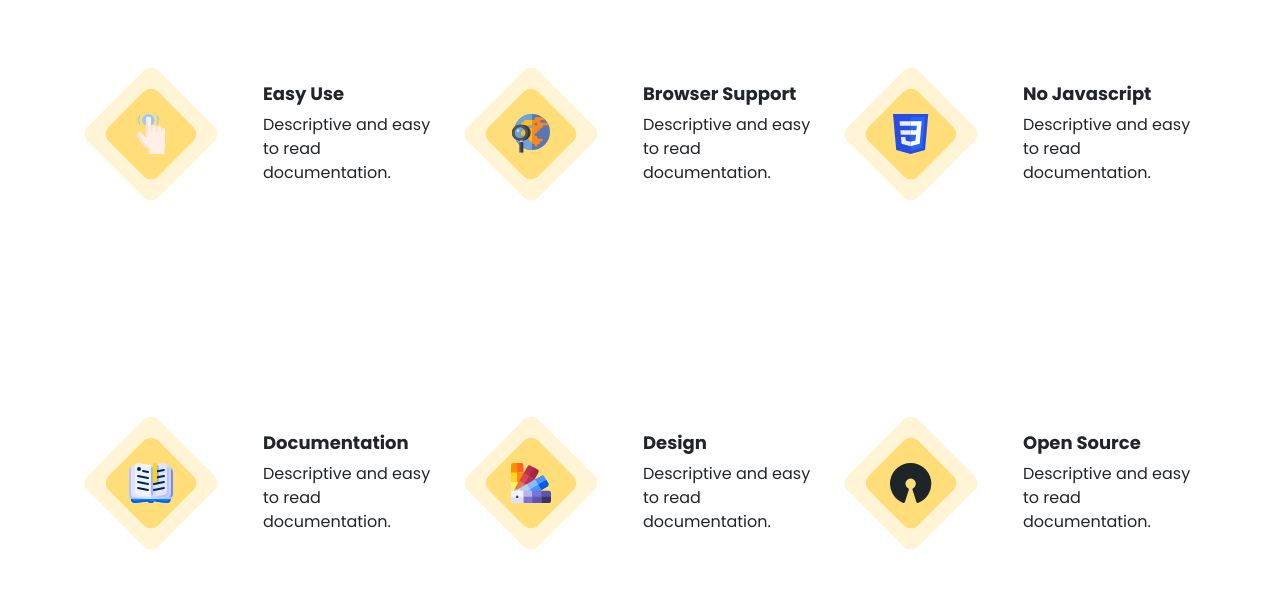
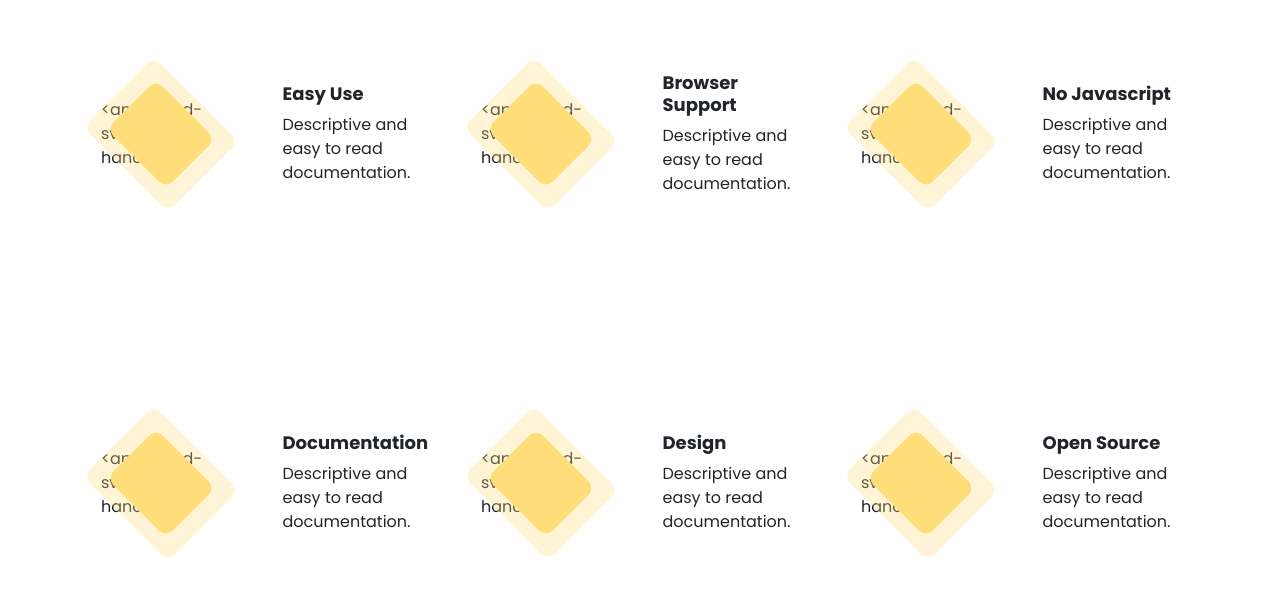
Before and after one commit to bolt-loading/bolt-loading-website, an Angular app: page / in a window 1280 px wide. Shown: the part 1132-1728 px from the top of the page. Built offline with nearby package versions, Linux system fonts and the light colour scheme.

Commit message:
Code review development.

```diff
--- a/src/app/app.module.ts
+++ b/src/app/app.module.ts
@@ -39,6 +39,7 @@ import { OperaSvgComponent } from './opera-svg/opera-svg.component';
 import { SafariSvgComponent } from './safari-svg/safari-svg.component';
 import { ChromeSvgComponent } from './chrome-svg/chrome-svg.component';
 import { MailSvgComponent } from './mail-svg/mail-svg.component';
+import { CardItemComponent } from './card-item/card-item.component';
 
 @NgModule({
   declarations: [
@@ -77,7 +78,8 @@ import { MailSvgComponent } from './mail-svg/mail-svg.component';
     OperaSvgComponent,
     SafariSvgComponent,
     ChromeSvgComponent,
-    MailSvgComponent
+    MailSvgComponent,
+    CardItemComponent
   ],
   imports: [
     BrowserModule,
--- /dev/null
+++ b/src/app/card-item/card-item.component.ts
@@ -0,0 +1,28 @@
+import { Component, OnInit, Input } from '@angular/core';
+
+@Component({
+  selector: 'app-card-item',
+  template: `
+    <div class="service-item">
+      <figure>
+        {{card.icon}}
+      </figure>
+      <article>
+        <h4>{{card.title}}</h4>
+        <p>{{card.detail}}</p>
+      </article>
+    </div>
+  `,
+  styles: [
+  ]
+})
+export class CardItemComponent implements OnInit {
+
+  @Input() card;
+
+  constructor() { }
+
+  ngOnInit(): void {
+  }
+
+}
--- a/src/app/services-section/services-section.component.ts
+++ b/src/app/services-section/services-section.component.ts
@@ -6,71 +6,8 @@ import { Component, OnInit } from '@angular/core';
     <section class="services-section">
       <div class="container">
         <div class="row">
-          <div class="col-md-4">
-            <div class="service-item">
-              <figure>
-                <app-hand-svg></app-hand-svg>
-              </figure>
-              <article>
-                <h4>Easy Use</h4>
-                <p>Descriptive and easy to read documentation.</p>
-              </article>
-            </div>
-          </div>
-          <div class="col-md-4">
-            <div class="service-item">
-              <figure>
-                <app-world-svg></app-world-svg>
-              </figure>
-              <article>
-                <h4>Browser Support</h4>
-                <p>Descriptive and easy to read documentation.</p>
-              </article>
-            </div>
-          </div>
-          <div class="col-md-4">
-            <div class="service-item">
-              <figure>
-                <app-css-svg></app-css-svg>
-              </figure>
-              <article>
-                <h4>No Javascript</h4>
-                <p>Descriptive and easy to read documentation.</p>
-              </article>
-            </div>
-          </div>
-          <div class="col-md-4">
-            <div class="service-item">
-              <figure>
-                <app-book-svg></app-book-svg>
-              </figure>
-              <article>
-                <h4>Documentation</h4>
-                <p>Descriptive and easy to read documentation.</p>
-              </article>
-            </div>
-          </div>
-          <div class="col-md-4">
-            <div class="service-item">
-              <figure>
-                <app-colors-svg></app-colors-svg>
-              </figure>
-              <article>
-                <h4>Design</h4>
-                <p>Descriptive and easy to read documentation.</p>
-              </article>
-            </div>
-          </div>
-          <div class="col-md-4">
-            <div class="service-item">
-              <figure>
-                <app-open-source-svg></app-open-source-svg>
-              </figure>
-              <article>
-                <h4>Open Source</h4>
-                <p>Descriptive and easy to read documentation.</p>
-              </article>
-            </div>
+          <div class="col-md-4" *ngFor="let cardItem of cards">
+            <app-card-item [card]="cardItem"></app-card-item>
           </div>
         </div>
       </div>
@@ -81,6 +18,39 @@ import { Component, OnInit } from '@angular/core';
 })
 export class ServicesSectionComponent implements OnInit {
 
+  cards = [
+    {
+      title: "Easy Use",
+      detail: "Descriptive and easy to read documentation.",
+      icon: "<app-hand-svg></app-hand-svg>"
+    },
+    {
+      title: "Browser Support",
+      detail: "Descriptive and easy to read documentation.",
+      icon: "<app-hand-svg></app-hand-svg>"
+    },
+    {
+      title: "No Javascript",
+      detail: "Descriptive and easy to read documentation.",
+      icon: "<app-hand-svg></app-hand-svg>"
+    },
+    {
+      title: "Documentation",
+      detail: "Descriptive and easy to read documentation.",
+      icon: "<app-hand-svg></app-hand-svg>"
+    },
+    {
+      title: "Design",
+      detail: "Descriptive and easy to read documentation.",
+      icon: "<app-hand-svg></app-hand-svg>"
+    },
+    {
+      title: "Open Source",
+      detail: "Descriptive and easy to read documentation.",
+      icon: "<app-hand-svg></app-hand-svg>"
+    }
+  ]
+
   constructor() { }
 
   ngOnInit(): void {
```
